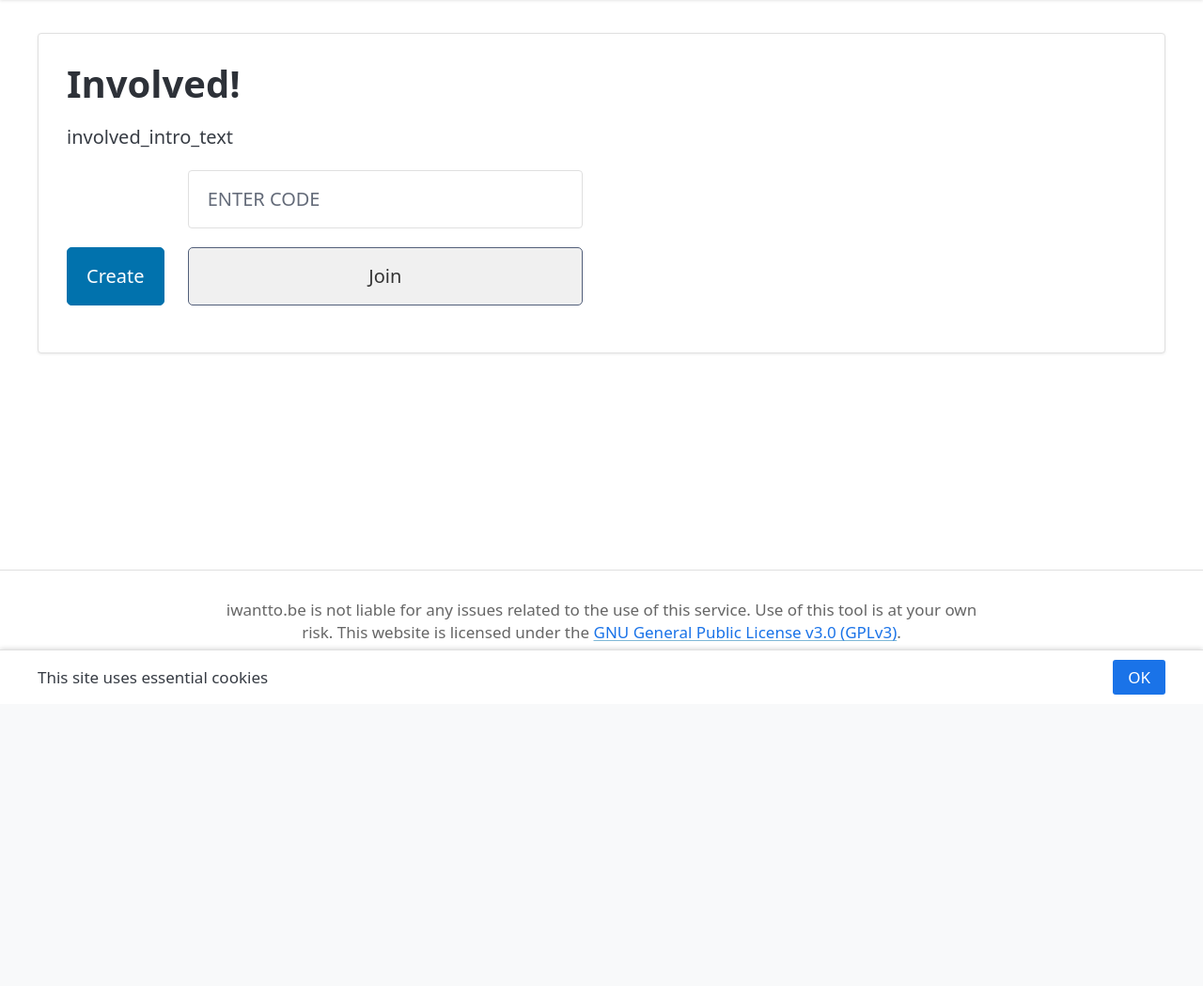
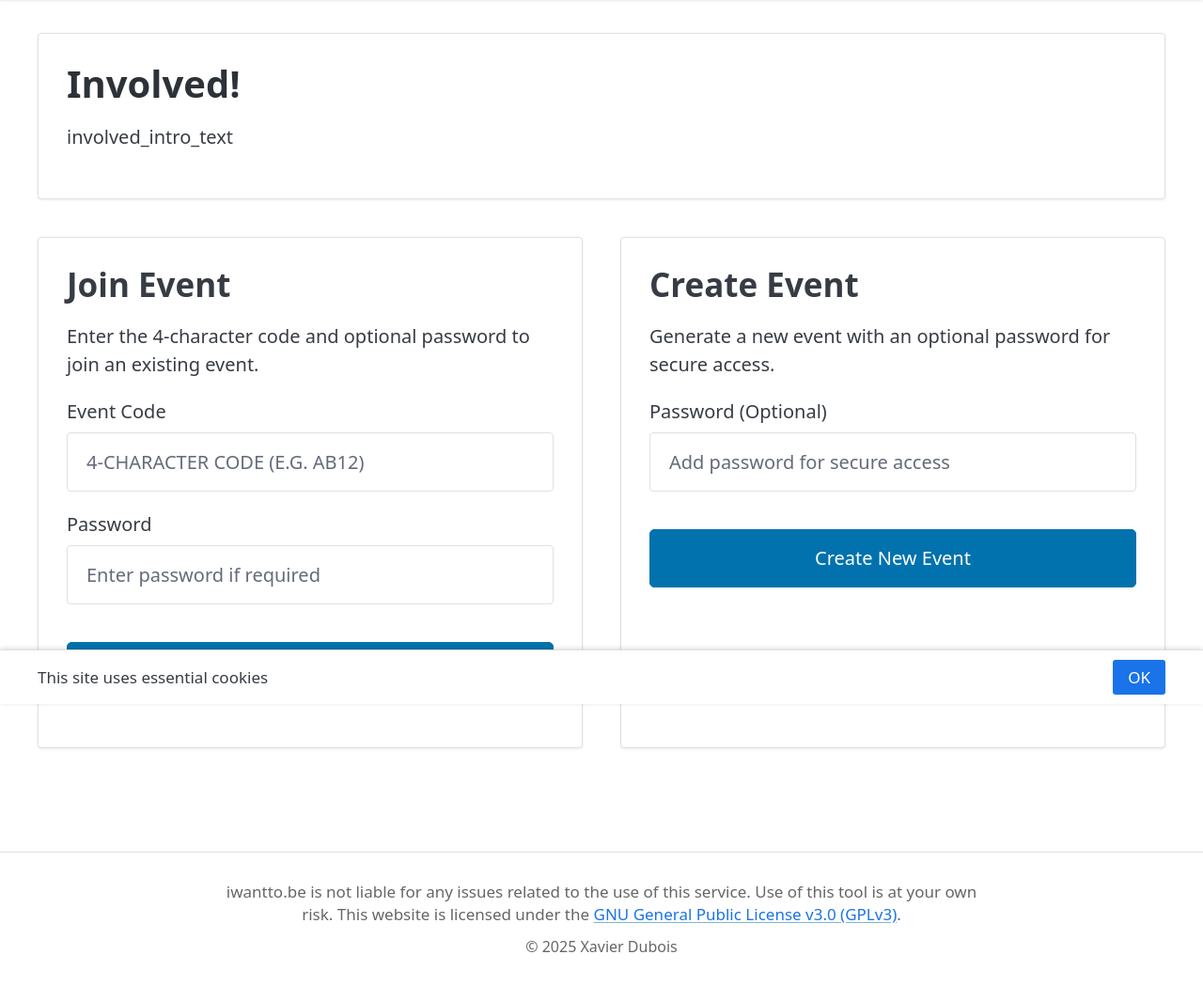
Before and after one commit to xdubois-57/iwanttobe.be-paid, a PHP site: page /apps/involved/views/involved_home.php in a window 1280 px wide. Shown: the part 51-1100 px from the top of the page at 94% size. Before the commit the page ends 790 px from the top, so only its background shows below. Run offline with PHP 8.4, Linux system fonts and the light colour scheme; some libraries are stand-ins or nearby versions.

Commit message:
feat: implement event password protection
- Add session-based authorization for password-protected events
- Implement password prompt view with error handling
- Update event model to handle password verification
- Add session management for authorized events

```diff
--- a/apps/involved/views/involved_home.php
+++ b/apps/involved/views/involved_home.php
@@ -7,13 +7,36 @@ require_once __DIR__ . '/../../../views/header.php';
     <article>
         <h1>Involved!</h1>
         <p><?php echo htmlspecialchars($lang->translate('involved_intro_text') ?? 'Create interactive events or join one with a short 4-character code.'); ?></p>
-        <form method="post" action="/<?php echo htmlspecialchars($lang->getCurrentLanguage()); ?>/involved/create" style="display:inline-block; margin-right:1rem;">
-            <button class="primary" type="submit">Create</button>
-        </form>
-        <form method="post" action="/<?php echo htmlspecialchars($lang->getCurrentLanguage()); ?>/involved/join" style="display:inline-block;">
-            <input name="event_code" placeholder="Enter code" required maxlength="4" style="text-transform:uppercase;">
-            <button type="submit" class="secondary">Join</button>
-        </form>
     </article>
+
+    <!-- Grid container for responsive layout -->
+    <div class="grid" style="margin-top: 2rem;">
+        <!-- Join Event (first) -->
+        <article>
+            <h2>Join Event</h2>
+            <p>Enter the 4-character code and optional password to join an existing event.</p>
+            <form method="post" action="/<?php echo htmlspecialchars($lang->getCurrentLanguage()); ?>/involved/join">
+                <label for="event-code">Event Code</label>
+                <input id="event-code" name="event_code" placeholder="4-character code (e.g. AB12)" required maxlength="4" style="text-transform:uppercase; width: 100%;">
+
+                <label for="join-password">Password</label>
+                <input id="join-password" name="password" type="password" placeholder="Enter password if required" style="width: 100%;">
+
+                <button class="primary" type="submit" style="margin-top: 1rem; width: 100%;">Join Event</button>
+            </form>
+        </article>
+
+        <!-- Create Event (second) -->
+        <article>
+            <h2>Create Event</h2>
+            <p>Generate a new event with an optional password for secure access.</p>
+            <form method="post" action="/<?php echo htmlspecialchars($lang->getCurrentLanguage()); ?>/involved/create">
+                <label for="create-password">Password (Optional)</label>
+                <input id="create-password" name="password" type="password" placeholder="Add password for secure access" style="width: 100%;">
+
+                <button class="primary" type="submit" style="margin-top: 1rem; width: 100%;">Create New Event</button>
+            </form>
+        </article>
+    </div>
 </main>
 <?php require_once __DIR__ . '/../../../views/footer.php'; ?>
```
Also changed, not shown: sql/init_db.sql (+4 -4 lines).
